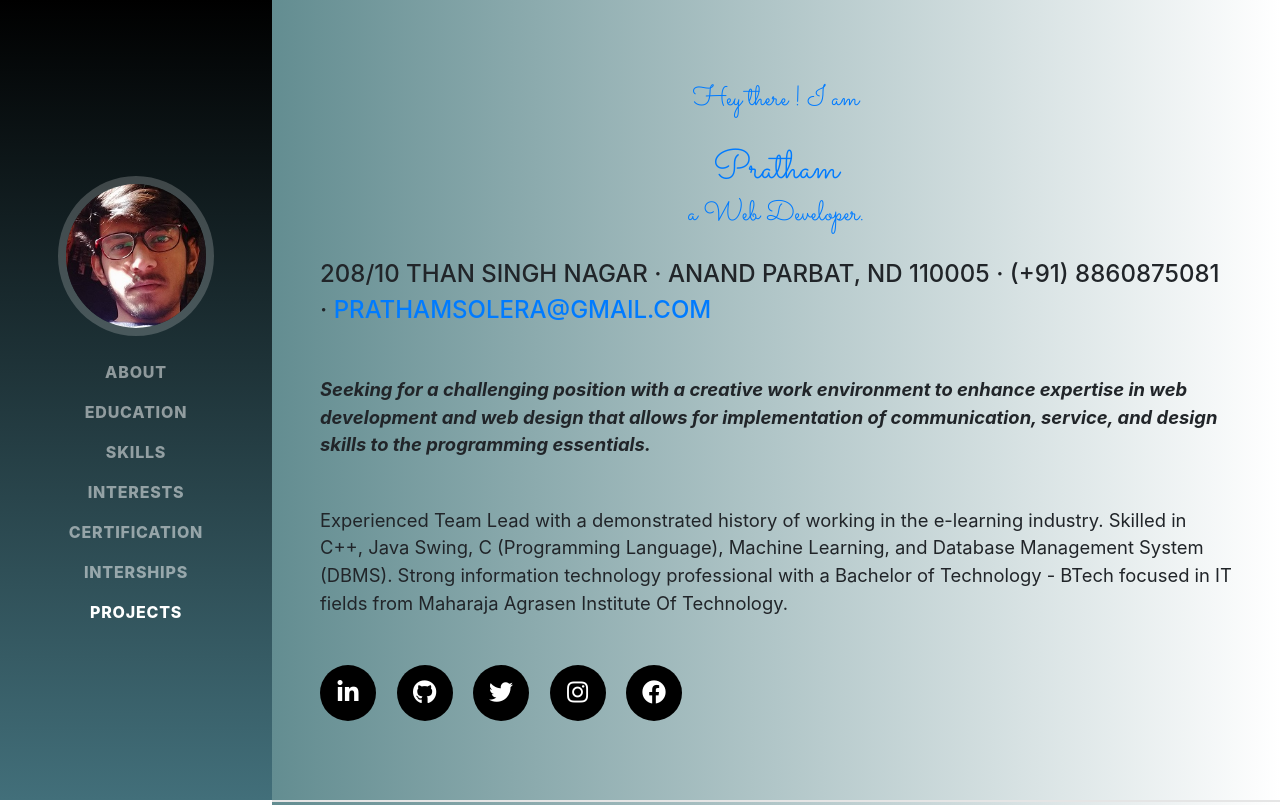
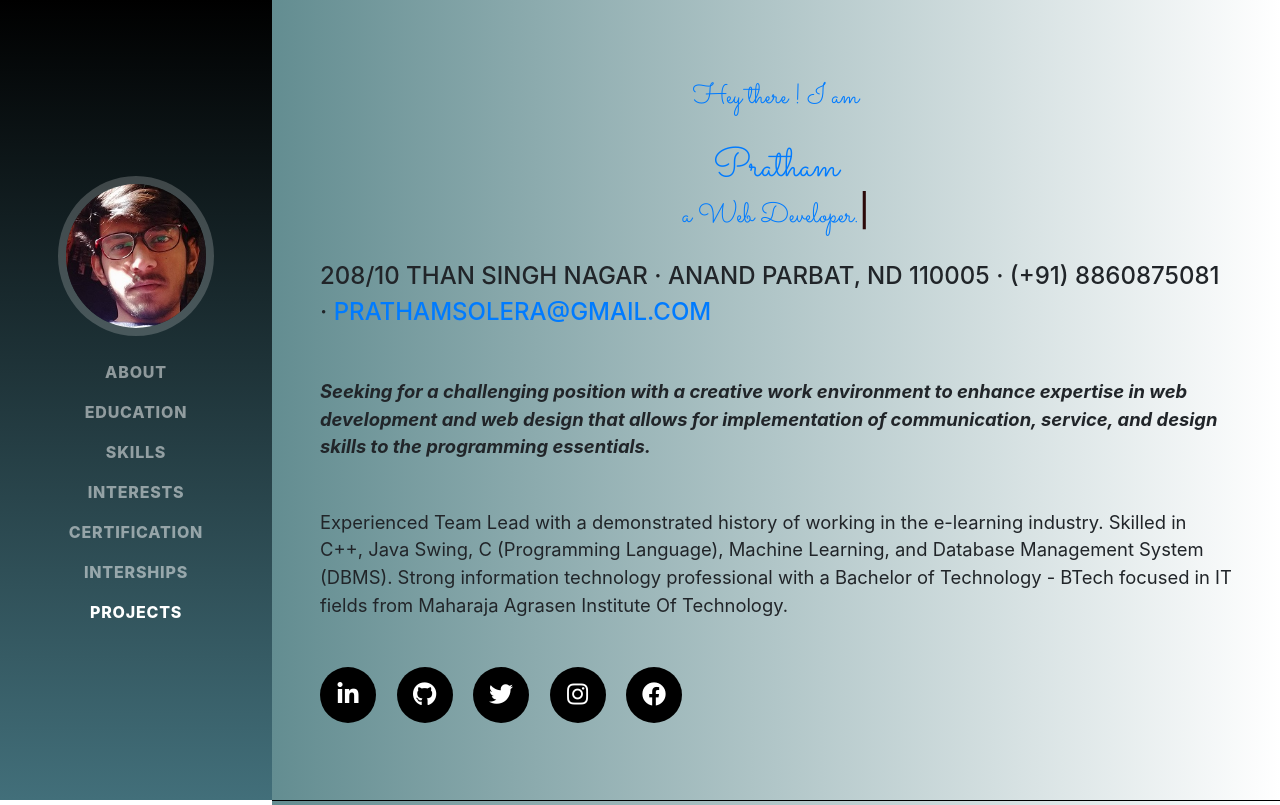
Before and after one commit to PrathamKumar14/my-Resume, a website with bundled scripts: page index.html in a window 1280 px wide. Shown: the top 805 px of the page. Built offline with nearby package versions, Linux system fonts and the light colour scheme; a web font is replaced by a local one.

Commit message:
Add blinking cursor

```diff
--- a/index.html
+++ b/index.html
@@ -74,7 +74,8 @@
           <h1 class="mb-0">
             <span class="text-primary my-name" id="effect2"></span>
           </h1>
-          <h3 class="mb-0"><span class="text-primary my-name" id="effect3"></span></h3><br>
+          <h3 class="mb-0"><span class="text-primary my-name" id="effect3"></span><span id="cursor"></span></h3><br>
+
         </div>
 
         <div class="subheading mb-5">208/10 Than Singh Nagar · Anand Parbat, ND 110005 · (+91) 8860875081 ·
@@ -104,7 +105,6 @@
       </div>
     </section>
 
-    <hr class="m-0">
     <hr class="m-0">
 
     <section class="resume-section p-3 p-lg-5 d-flex align-items-center" id="education">
@@ -312,6 +312,7 @@
   <script src="vendor/jquery-easing/jquery.easing.min.js"></script>
 
   <!-- Custom scripts for this template -->
+
   <script src="js/resume.min.js"></script>
   <script src="typing.js" charset="utf-8"></script>
 
--- a/typing.js
+++ b/typing.js
@@ -1,4 +1,4 @@
-
+//jshint esversion: 6
 
 var i = 0;
 var txt = "Hey there ! I am Pratham a Web Developer.";
@@ -10,7 +10,7 @@ var speed = 100; /* The speed/duration of the effect in milliseconds */
 function typeWriter() {
 
   if (i < txt.length) {
-      if(i < 16) {
+    if (i < 16) {
       document.getElementById("effect1").innerHTML += txt.charAt(i);
       i++;
     } else if (i >= 16 && i < 24) {
@@ -22,4 +22,20 @@ var speed = 100; /* The speed/duration of the effect in milliseconds */
     }
     setTimeout(typeWriter, speed);
   }
+
 }
+
+setInterval(() => {
+  setTimeout(function() {
+    if (cursor) {
+      document.getElementById('cursor').innerHTML = "|";
+      document.getElementById('cursor').style.opacity = 0;
+      cursor = false;
+    } else {
+      document.getElementById('cursor').innerHTML = "|";
+      document.getElementById('cursor').style.opacity = 1;
+      cursor = true;
+    }
+  }, 3900);
+
+}, 400);
```
Also changed, not shown: css/resume.min.css. Lines whose indentation alone changed are shown as unchanged.
